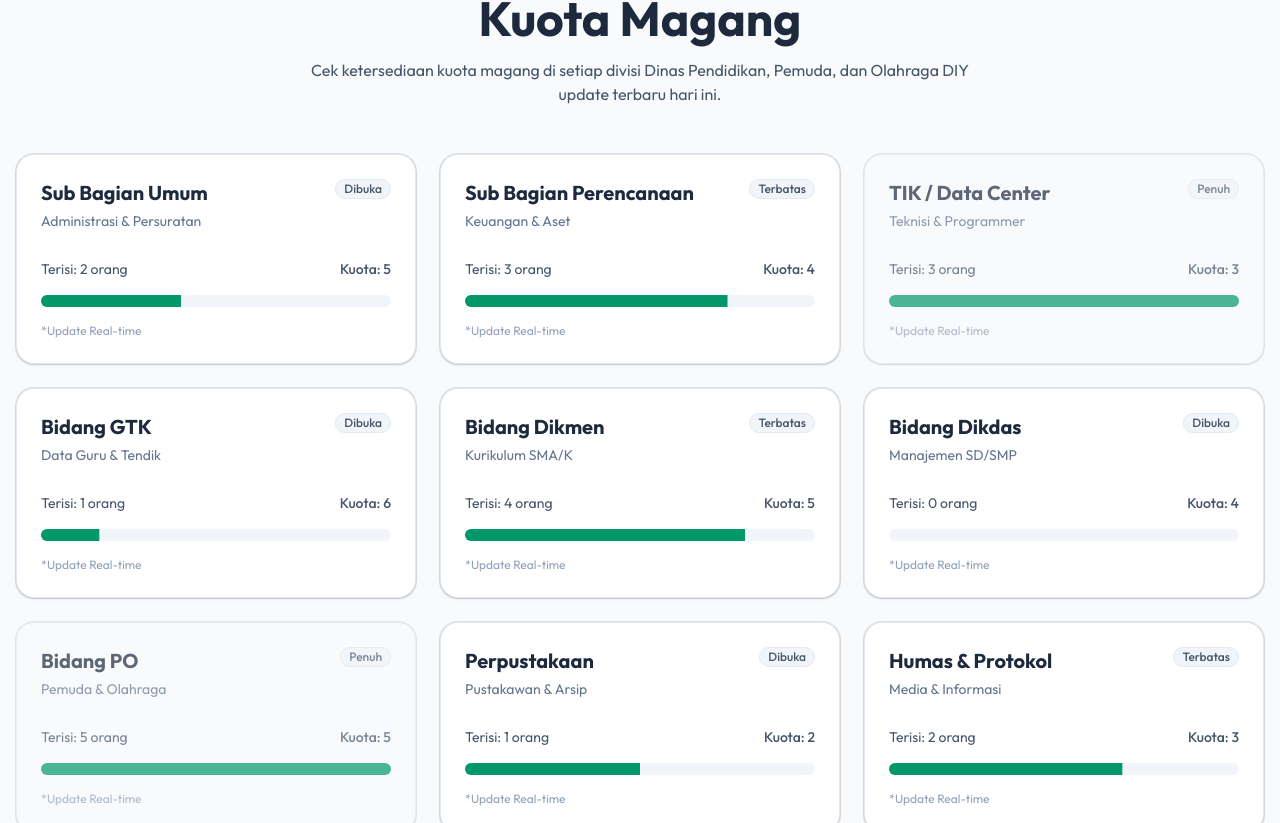
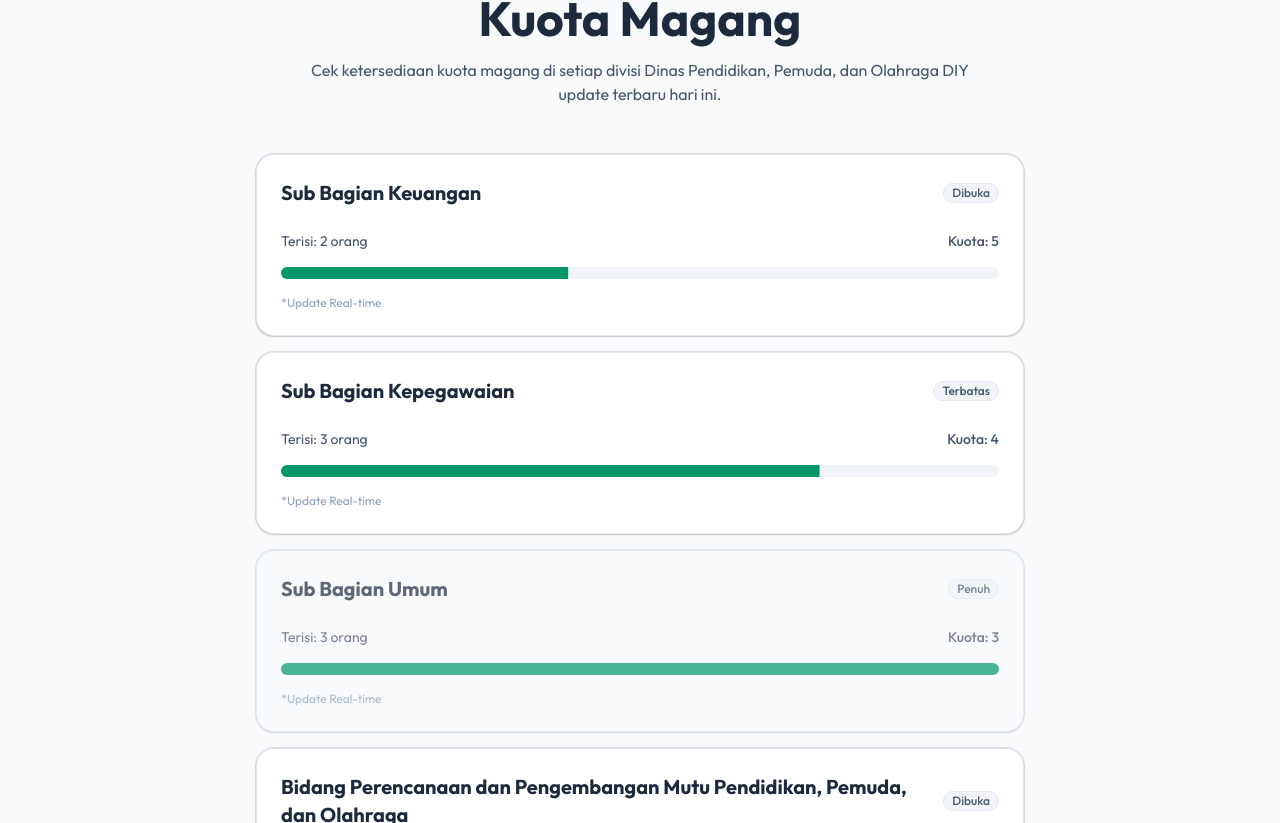
Before and after one commit to Danadyaksa/sistem-magang-1, a Next.js app: page / in a window 1280 px wide. Shown: the part 1437-2260 px from the top of the page. Built offline with nearby package versions, Linux system fonts and the light colour scheme.

Commit message:
update ui kuota

```diff
--- a/app/page.tsx
+++ b/app/page.tsx
@@ -15,18 +15,16 @@ import { Progress } from "@/components/ui/progress";
 import { Badge } from "@/components/ui/badge";
 
 const POSITIONS = [
-  { id: 1, title: "Sub Bagian Umum", desc: "Administrasi & Persuratan", filled: 2, quota: 5, status: "Dibuka" },
-  { id: 2, title: "Sub Bagian Perencanaan", desc: "Keuangan & Aset", filled: 3, quota: 4, status: "Terbatas" },
-  { id: 3, title: "TIK / Data Center", desc: "Teknisi & Programmer", filled: 3, quota: 3, status: "Penuh" },
-  { id: 4, title: "Bidang GTK", desc: "Data Guru & Tendik", filled: 1, quota: 6, status: "Dibuka" },
-  { id: 5, title: "Bidang Dikmen", desc: "Kurikulum SMA/K", filled: 4, quota: 5, status: "Terbatas" },
-  { id: 6, title: "Bidang Dikdas", desc: "Manajemen SD/SMP", filled: 0, quota: 4, status: "Dibuka" },
-  { id: 7, title: "Bidang PO", desc: "Pemuda & Olahraga", filled: 5, quota: 5, status: "Penuh" },
-  { id: 8, title: "Perpustakaan", desc: "Pustakawan & Arsip", filled: 1, quota: 2, status: "Dibuka" },
-  { id: 9, title: "Humas & Protokol", desc: "Media & Informasi", filled: 2, quota: 3, status: "Terbatas" },
+  { id: 1, title: "Sub Bagian Keuangan", filled: 2, quota: 5, status: "Dibuka" },
+  { id: 2, title: "Sub Bagian Kepegawaian", filled: 3, quota: 4, status: "Terbatas" },
+  { id: 3, title: "Sub Bagian Umum", filled: 3, quota: 3, status: "Penuh" },
+  { id: 4, title: "Bidang Perencanaan dan Pengembangan Mutu Pendidikan, Pemuda, dan Olahraga", filled: 1, quota: 6, status: "Dibuka" },
+  { id: 5, title: "Bidang Pembinaan Sekolah Menengah Atas", filled: 4, quota: 5, status: "Terbatas" },
+  { id: 6, title: "Bidang Pembinaan Sekolah Menengah Kejuruan", filled: 0, quota: 4, status: "Dibuka" },
+  { id: 7, title: "Bidang Pendidikan dan Layanan Khusus", filled: 5, quota: 5, status: "Penuh" },
 ];
 
-// --- KOMPONEN ANIMASI (RESET SAAT SCROLL) ---
+//RESET SAAT SCROLL
 function FadeInSection({ children, delay = 0 }: { children: React.ReactNode; delay?: number }) {
   const [isVisible, setIsVisible] = useState(false);
   const domRef = useRef<HTMLDivElement>(null);
@@ -35,7 +33,6 @@ function FadeInSection({ children, delay = 0 }: { children: React.ReactNode; del
     const observer = new IntersectionObserver(
       (entries) => {
         entries.forEach((entry) => {
-
           setIsVisible(entry.isIntersecting);
         });
       },
@@ -87,7 +84,7 @@ export default function Home() {
       </header>
 
       <main>
-        {/* --- HERO SECTION --- */}
+        {/*HERO SECTION*/}
         <section className="relative py-24 md:py-30 text-center container mx-auto px-4 overflow-hidden bg-slate-50 border-b border-slate-200">
           <div className="absolute inset-0 z-0 opacity-[0.8]"
                style={{
@@ -112,7 +109,6 @@ export default function Home() {
 
                 <p className="text-lg md:text-2xl text-slate-600 max-w-3xl mx-auto leading-relaxed">
                   Bergabunglah dalam program magang Dinas Pendidikan, Pemuda, dan Olahraga Daerah Istimewa Yogyakarta.
-
                 </p>
 
                 <div className="flex flex-col sm:flex-row justify-center gap-4 pt-8">
@@ -189,7 +185,7 @@ export default function Home() {
           </div>
         </section>
 
-        {/* --- POSISI TERSEDIA (3 KOLOM & FONT BESAR) --- */}
+        {/* --- POSISI TERSEDIA (LIST VIEW / KEBAWAH) --- */}
         <section className="py-24 bg-slate-50 border-y border-slate-200">
           <div className="container mx-auto px-4">
             <FadeInSection>
@@ -203,28 +199,21 @@ export default function Home() {
               </div>
             </FadeInSection>
 
-            {/* GRID DIBUAT 3 KOLOM (lg:grid-cols-3) */}
-            <div className="grid grid-cols-1 md:grid-cols-2 lg:grid-cols-3 gap-6">
+            {/* UBAH DISINI: grid-cols-1 dan max-w-3xl agar centered & rapi ke bawah */}
+            <div className="grid grid-cols-1 gap-4 max-w-3xl mx-auto">
               {POSITIONS.map((pos, index) => (
                 <FadeInSection key={pos.id} delay={index * 50}>
                   {/* Kartu Tanpa Border Warna, tapi Font Besar */}
-                  <Card className={`h-full border border-slate-200 shadow-sm hover:border-slate-400 transition-colors bg-white ${pos.filled >= pos.quota ? 'opacity-70 bg-slate-50' : ''}`}>
+                  <Card className={`w-full border border-slate-200 shadow-sm hover:border-slate-400 transition-colors bg-white ${pos.filled >= pos.quota ? 'opacity-70 bg-slate-50' : ''}`}>
 
-                    {/* Padding Normal (bukan compact) */}
                     <CardHeader>
-                      <div className="flex justify-between items-start gap-2">
-                        <div>
-                          {/* Font Size XL (Besar) */}
-                          <CardTitle className="text-xl font-bold text-slate-800">
+                      <div className="flex flex-col sm:flex-row justify-between items-start sm:items-center gap-4">
+                        <div className="flex-1">
+                          <CardTitle className="text-lg md:text-xl font-bold text-slate-800">
                             {pos.title}
                           </CardTitle>
-                          {/* Deskripsi Normal */}
-                          <CardDescription className="text-sm mt-1 text-slate-500">
-                            {pos.desc}
-                          </CardDescription>
                         </div>
-                        {/* Badge Netral */}
-                        <Badge variant="secondary" className="bg-slate-100 text-slate-600 border border-slate-200">
+                        <Badge variant="secondary" className="bg-slate-100 text-slate-600 border border-slate-200 shrink-0">
                           {pos.status}
                         </Badge>
                       </div>
```
